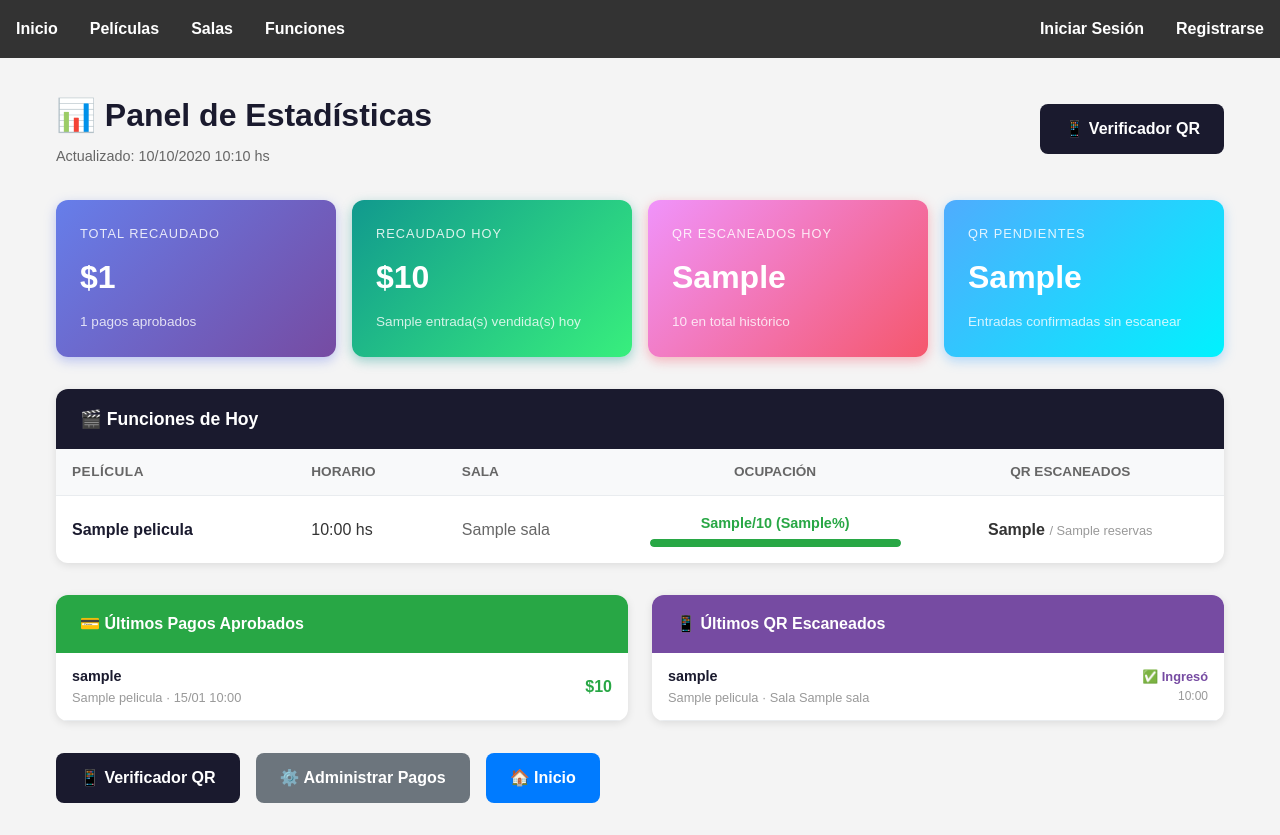
After one commit to TomasFernandez01/CINE-DJANGO, a Django app: template pagos/templates/pagos/estadisticas_staff.html in a window 1280 px wide. The commit adds this page. Run offline with Django 3.2, Linux system fonts and the light colour scheme; the template is opened without the code that fills it: most values are stand-ins (such as "Sample title", 1, 10 or a date in 2020).

Commit message:
Staff osea el super usuario puede verificar qr´s y ver las estadisticas de ventas, staff=!Admin

```diff
--- /dev/null
+++ b/pagos/templates/pagos/estadisticas_staff.html
@@ -0,0 +1,251 @@
+{% extends 'base.html' %}
+
+{% block titulo %}Estadísticas — Staff{% endblock %}
+
+{% block contenido %}
+<div style="max-width: 1200px; margin: 0 auto;">
+
+    <!-- Header -->
+    <div style="display: flex; justify-content: space-between; align-items: center;
+                flex-wrap: wrap; gap: 1rem; margin-bottom: 2rem;">
+        <div>
+            <h1 style="margin: 0; color: #1a1a2e;">📊 Panel de Estadísticas</h1>
+            <p style="margin: 0.25rem 0 0; color: #666; font-size: 0.9rem;">
+                Actualizado: {{ ahora|date:"d/m/Y H:i" }} hs
+            </p>
+        </div>
+        <a href="{% url 'pagos:verificador_qr' %}"
+           style="padding: 0.75rem 1.5rem; background-color: #1a1a2e; color: white;
+                  border-radius: 8px; text-decoration: none; font-weight: bold;">
+            📱 Verificador QR
+        </a>
+    </div>
+
+    <!-- ============================================================ -->
+    <!-- TARJETAS DE RESUMEN                                          -->
+    <!-- ============================================================ -->
+    <div style="display: grid; grid-template-columns: repeat(auto-fit, minmax(200px, 1fr));
+                gap: 1rem; margin-bottom: 2rem;">
+
+        <div style="background: linear-gradient(135deg, #667eea 0%, #764ba2 100%);
+                    padding: 1.5rem; border-radius: 12px; color: white;
+                    box-shadow: 0 4px 12px rgba(102,126,234,0.4);">
+            <div style="font-size: 0.8rem; opacity: 0.85; letter-spacing: 1px;
+                        text-transform: uppercase;">Total Recaudado</div>
+            <div style="font-size: 2rem; font-weight: bold; margin: 0.5rem 0;">
+                ${{ total_recaudado|floatformat:0 }}
+            </div>
+            <div style="font-size: 0.85rem; opacity: 0.8;">
+                {{ total_pagos_aprobados }} pagos aprobados
+            </div>
+        </div>
+
+        <div style="background: linear-gradient(135deg, #11998e 0%, #38ef7d 100%);
+                    padding: 1.5rem; border-radius: 12px; color: white;
+                    box-shadow: 0 4px 12px rgba(17,153,142,0.4);">
+            <div style="font-size: 0.8rem; opacity: 0.85; letter-spacing: 1px;
+                        text-transform: uppercase;">Recaudado Hoy</div>
+            <div style="font-size: 2rem; font-weight: bold; margin: 0.5rem 0;">
+                ${{ recaudado_hoy|floatformat:0 }}
+            </div>
+            <div style="font-size: 0.85rem; opacity: 0.8;">
+                {{ entradas_hoy }} entrada(s) vendida(s) hoy
+            </div>
+        </div>
+
+        <div style="background: linear-gradient(135deg, #f093fb 0%, #f5576c 100%);
+                    padding: 1.5rem; border-radius: 12px; color: white;
+                    box-shadow: 0 4px 12px rgba(245,87,108,0.4);">
+            <div style="font-size: 0.8rem; opacity: 0.85; letter-spacing: 1px;
+                        text-transform: uppercase;">QR Escaneados Hoy</div>
+            <div style="font-size: 2rem; font-weight: bold; margin: 0.5rem 0;">
+                {{ qr_escaneados_hoy }}
+            </div>
+            <div style="font-size: 0.85rem; opacity: 0.8;">
+                {{ qr_total_escaneados }} en total histórico
+            </div>
+        </div>
+
+        <div style="background: linear-gradient(135deg, #4facfe 0%, #00f2fe 100%);
+                    padding: 1.5rem; border-radius: 12px; color: white;
+                    box-shadow: 0 4px 12px rgba(79,172,254,0.4);">
+            <div style="font-size: 0.8rem; opacity: 0.85; letter-spacing: 1px;
+                        text-transform: uppercase;">QR Pendientes</div>
+            <div style="font-size: 2rem; font-weight: bold; margin: 0.5rem 0;">
+                {{ qr_pendientes }}
+            </div>
+            <div style="font-size: 0.85rem; opacity: 0.8;">
+                Entradas confirmadas sin escanear
+            </div>
+        </div>
+    </div>
+
+    <!-- ============================================================ -->
+    <!-- FUNCIONES DE HOY                                             -->
+    <!-- ============================================================ -->
+    <div style="background: white; border-radius: 12px;
+                box-shadow: 0 2px 8px rgba(0,0,0,0.1); margin-bottom: 2rem; overflow: hidden;">
+        <div style="background: #1a1a2e; padding: 1rem 1.5rem;">
+            <h2 style="margin: 0; color: white; font-size: 1.1rem;">
+                🎬 Funciones de Hoy
+            </h2>
+        </div>
+
+        {% if funciones_con_stats %}
+            <div style="overflow-x: auto;">
+                <table style="width: 100%; border-collapse: collapse;">
+                    <thead>
+                        <tr style="background: #f8f9fa;">
+                            <th style="padding: 0.75rem 1rem; text-align: left; font-size: 0.85rem;
+                                       color: #666; letter-spacing: 0.5px;">PELÍCULA</th>
+                            <th style="padding: 0.75rem 1rem; text-align: left; font-size: 0.85rem;
+                                       color: #666;">HORARIO</th>
+                            <th style="padding: 0.75rem 1rem; text-align: left; font-size: 0.85rem;
+                                       color: #666;">SALA</th>
+                            <th style="padding: 0.75rem 1rem; text-align: center; font-size: 0.85rem;
+                                       color: #666;">OCUPACIÓN</th>
+                            <th style="padding: 0.75rem 1rem; text-align: center; font-size: 0.85rem;
+                                       color: #666;">QR ESCANEADOS</th>
+                        </tr>
+                    </thead>
+                    <tbody>
+                        {% for item in funciones_con_stats %}
+                        <tr style="border-top: 1px solid #e9ecef;
+                                   {% if forloop.counter|divisibleby:2 %}background: #fafafa;{% endif %}">
+                            <td style="padding: 1rem; font-weight: bold; color: #1a1a2e;">
+                                {{ item.funcion.pelicula.titulo }}
+                            </td>
+                            <td style="padding: 1rem; color: #333;">
+                                {{ item.funcion.fecha_hora|date:"H:i" }} hs
+                            </td>
+                            <td style="padding: 1rem; color: #666;">
+                                {{ item.funcion.sala.nombre }}
+                            </td>
+                            <td style="padding: 1rem; text-align: center;">
+                                <!-- Barra de ocupación -->
+                                <div style="margin-bottom: 0.25rem; font-size: 0.9rem; font-weight: bold;
+                                            color: {% if item.ocupacion_pct > 75 %}#dc3545{% elif item.ocupacion_pct > 40 %}#ffc107{% else %}#28a745{% endif %};">
+                                    {{ item.entradas_vendidas }}/{{ item.capacidad }}
+                                    ({{ item.ocupacion_pct }}%)
+                                </div>
+                                <div style="background: #e9ecef; border-radius: 4px; height: 8px; overflow: hidden;">
+                                    <div style="height: 100%; border-radius: 4px; width: {{ item.ocupacion_pct }}%;
+                                                background: {% if item.ocupacion_pct > 75 %}#dc3545{% elif item.ocupacion_pct > 40 %}#ffc107{% else %}#28a745{% endif %};">
+                                    </div>
+                                </div>
+                            </td>
+                            <td style="padding: 1rem; text-align: center; font-weight: bold; color: #333;">
+                                {{ item.qr_escaneados }}
+                                <span style="font-size: 0.8rem; color: #999; font-weight: normal;">
+                                    / {{ item.reservas }}
+                                </span>
+                            </td>
+                        </tr>
+                        {% endfor %}
+                    </tbody>
+                </table>
+            </div>
+        {% else %}
+            <div style="padding: 2rem; text-align: center; color: #999;">
+                No hay funciones programadas para hoy.
+            </div>
+        {% endif %}
+    </div>
+
+    <!-- ============================================================ -->
+    <!-- DOS COLUMNAS: últimos pagos / últimos escaneos               -->
+    <!-- ============================================================ -->
+    <div style="display: grid; grid-template-columns: 1fr 1fr; gap: 1.5rem; margin-bottom: 2rem;">
+
+        <!-- Últimos pagos -->
+        <div style="background: white; border-radius: 12px;
+                    box-shadow: 0 2px 8px rgba(0,0,0,0.1); overflow: hidden;">
+            <div style="background: #28a745; padding: 1rem 1.5rem;">
+                <h3 style="margin: 0; color: white; font-size: 1rem;">
+                    💳 Últimos Pagos Aprobados
+                </h3>
+            </div>
+            <div>
+                {% for pago in ultimos_pagos %}
+                <div style="padding: 0.75rem 1rem; border-bottom: 1px solid #e9ecef;
+                            display: flex; justify-content: space-between; align-items: center;">
+                    <div>
+                        <div style="font-weight: bold; font-size: 0.9rem; color: #1a1a2e;">
+                            {{ pago.reserva.usuario.get_full_name|default:pago.reserva.usuario.username }}
+                        </div>
+                        <div style="font-size: 0.8rem; color: #999;">
+                            {{ pago.reserva.funcion.pelicula.titulo }} ·
+                            {{ pago.fecha_pago|date:"d/m H:i" }}
+                        </div>
+                    </div>
+                    <div style="font-weight: bold; color: #28a745;">
+                        ${{ pago.monto|floatformat:0 }}
+                    </div>
+                </div>
+                {% empty %}
+                <div style="padding: 2rem; text-align: center; color: #999;">
+                    Sin pagos registrados.
+                </div>
+                {% endfor %}
+            </div>
+        </div>
+
+        <!-- Últimos escaneos -->
+        <div style="background: white; border-radius: 12px;
+                    box-shadow: 0 2px 8px rgba(0,0,0,0.1); overflow: hidden;">
+            <div style="background: #764ba2; padding: 1rem 1.5rem;">
+                <h3 style="margin: 0; color: white; font-size: 1rem;">
+                    📱 Últimos QR Escaneados
+                </h3>
+            </div>
+            <div>
+                {% for pago in ultimos_escaneos %}
+                <div style="padding: 0.75rem 1rem; border-bottom: 1px solid #e9ecef;
+                            display: flex; justify-content: space-between; align-items: center;">
+                    <div>
+                        <div style="font-weight: bold; font-size: 0.9rem; color: #1a1a2e;">
+                            {{ pago.reserva.usuario.get_full_name|default:pago.reserva.usuario.username }}
+                        </div>
+                        <div style="font-size: 0.8rem; color: #999;">
+                            {{ pago.reserva.funcion.pelicula.titulo }} ·
+                            Sala {{ pago.reserva.funcion.sala.nombre }}
+                        </div>
+                    </div>
+                    <div style="text-align: right;">
+                        <div style="font-size: 0.8rem; color: #764ba2; font-weight: bold;">
+                            ✅ Ingresó
+                        </div>
+                        <div style="font-size: 0.75rem; color: #999;">
+                            {{ pago.fecha_escaneo|date:"H:i" }}
+                        </div>
+                    </div>
+                </div>
+                {% empty %}
+                <div style="padding: 2rem; text-align: center; color: #999;">
+                    Sin escaneos registrados.
+                </div>
+                {% endfor %}
+            </div>
+        </div>
+    </div>
+
+    <!-- Links rápidos -->
+    <div style="display: flex; gap: 1rem; flex-wrap: wrap;">
+        <a href="{% url 'pagos:verificador_qr' %}"
+           style="padding: 0.75rem 1.5rem; background: #1a1a2e; color: white;
+                  border-radius: 8px; text-decoration: none; font-weight: bold;">
+            📱 Verificador QR
+        </a>
+        <a href="{% url 'admin:pagos_pago_changelist' %}"
+           style="padding: 0.75rem 1.5rem; background: #6c757d; color: white;
+                  border-radius: 8px; text-decoration: none; font-weight: bold;">
+            ⚙️ Administrar Pagos
+        </a>
+        <a href="{% url 'peliculas:inicio' %}"
+           style="padding: 0.75rem 1.5rem; background: #007bff; color: white;
+                  border-radius: 8px; text-decoration: none; font-weight: bold;">
+            🏠 Inicio
+        </a>
+    </div>
+</div>
+{% endblock %}
--- a/pagos/urls.py
+++ b/pagos/urls.py
@@ -12,4 +12,7 @@ urlpatterns = [
     path('verificador/', views.verificador_qr, name='verificador_qr'),
     path('api/verificar-qr/', views.verificar_qr_api, name='verificar_qr_api'),
     path('api/marcar-escaneado/', views.marcar_qr_escaneado, name='marcar_qr_escaneado'),
+
+    # Estadísticas staff
+    path('estadisticas/', views.estadisticas_staff, name='estadisticas_staff'),
 ]
--- a/templates/base.html
+++ b/templates/base.html
@@ -209,6 +209,9 @@
                     <li>
                         <a href="{% url 'pagos:verificador_qr' %}">📱 Verificador QR</a>
                     </li>
+                    <li>
+                        <a href="{% url 'pagos:estadisticas_staff' %}">📊 Estadísticas</a>
+                    </li>
                 {% endif %}
             {% else %}
                 <li style="margin-left: auto;"><a href="{% url 'usuarios:login' %}">Iniciar Sesión</a></li>
```
Also changed, not shown: pagos/views.py (+117 -1 lines).
